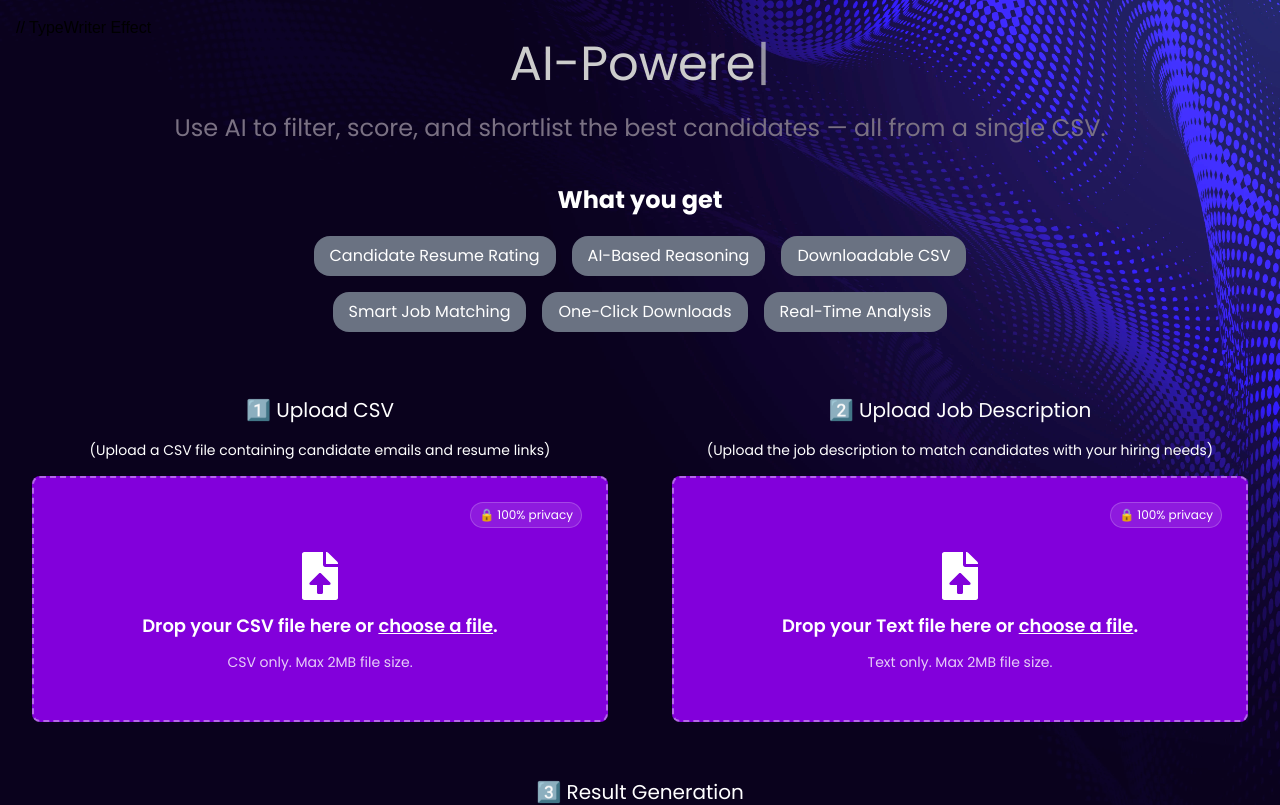
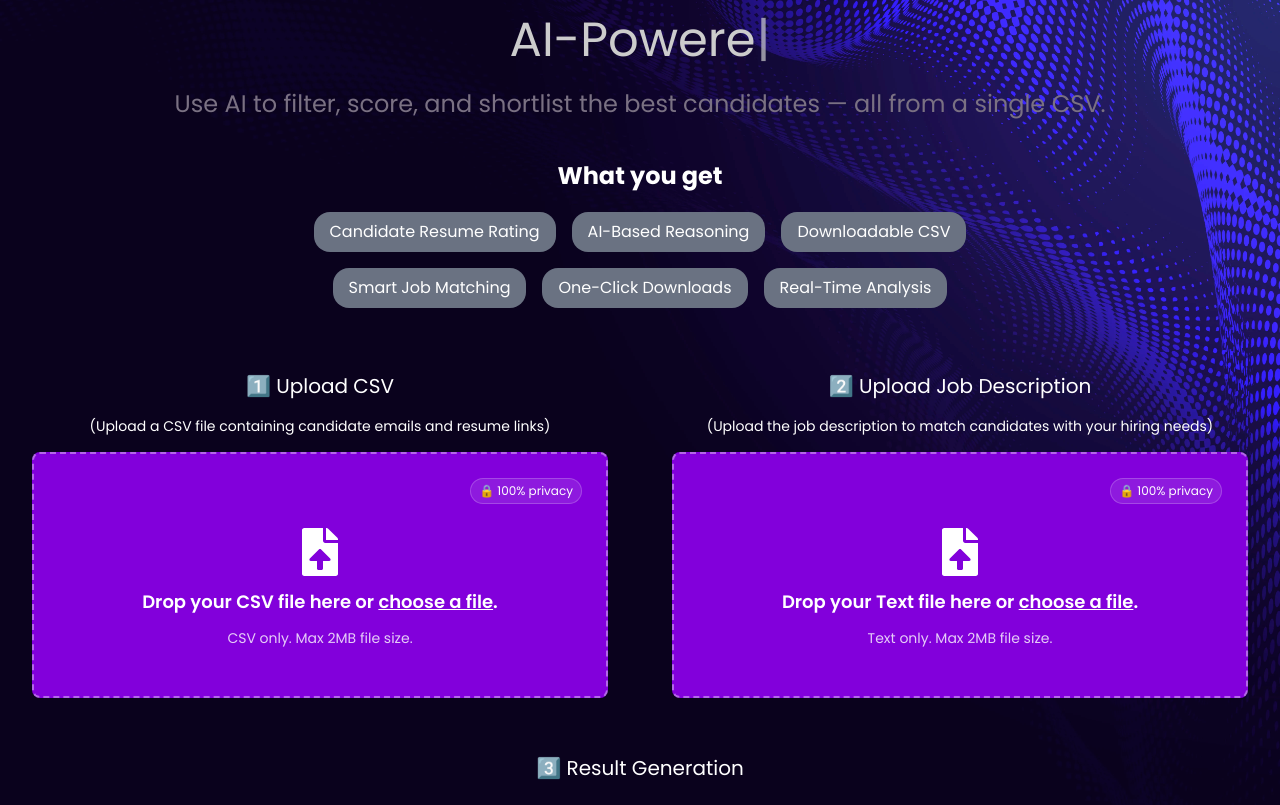
Before and after one commit to aadityasharmax/Resume-Reviewer, a React (Vite) app in the folder frontend/: page / in a window 1280 px wide. Shown: the top 805 px of the page. Built offline with nearby package versions, Linux system fonts and the light colour scheme.

Commit message:
Update App.jsx

```diff
--- a/frontend/src/App.jsx
+++ b/frontend/src/App.jsx
@@ -57,7 +57,7 @@ const App = () => {
 return (
   <div className="container px-4 md:px-10 py-6">
 
-    // TypeWriter Effect
+{/*TypeWriter Effect*/}
     <div className="typeriter text-3xl sm:text-4xl md:text-5xl text-[#cccccc] text-center mb-6">
       <Typewriter
         options={{
```
